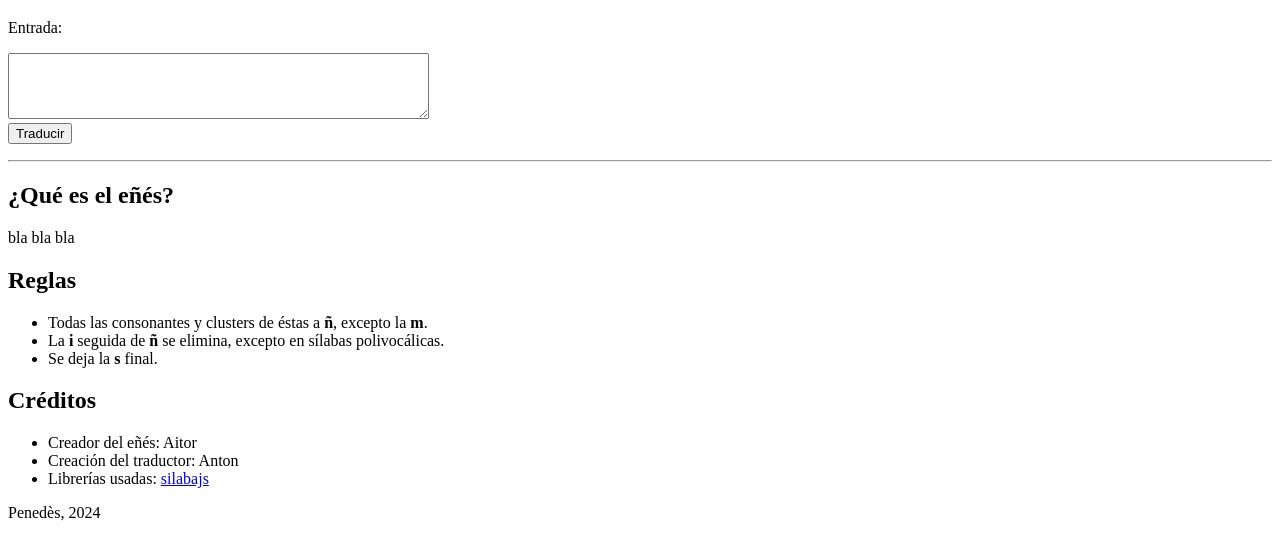
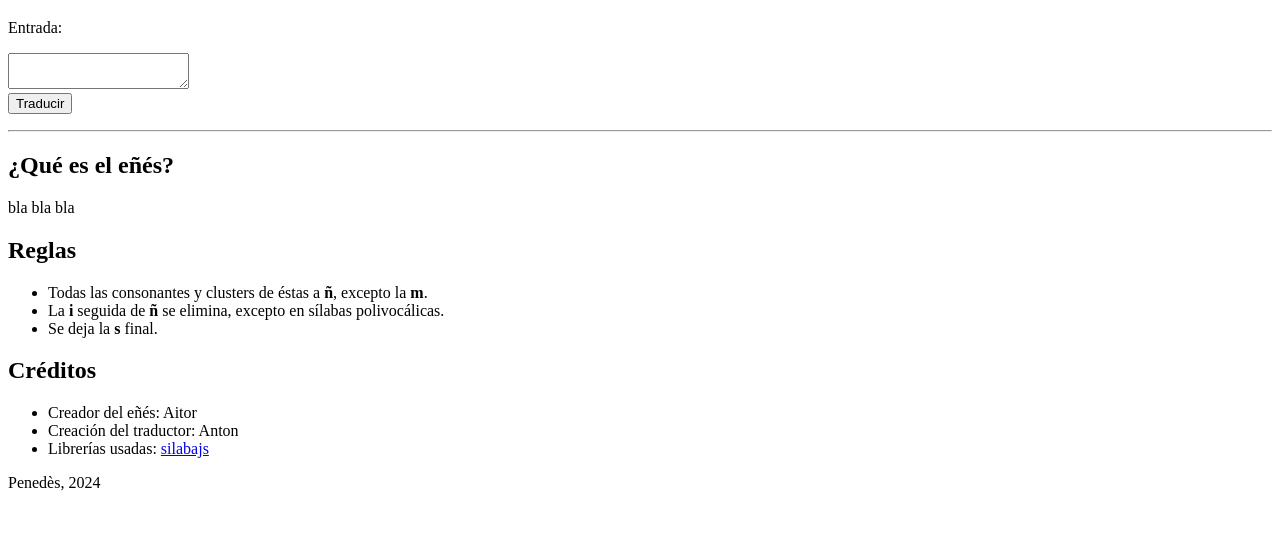
Before and after one commit to bartolso/enes, a plain HTML site: page index.html in a window 1280 px wide. Shown: the part 61-618 px from the top of the page. Drawn offline with Linux system fonts and the light colour scheme.

Commit message:
Update index.html

```diff
--- a/index.html
+++ b/index.html
@@ -9,7 +9,7 @@
 <body>
     <h1>Traductor al eñés</h1>
     <p>Entrada:</p>
-    <textarea id="textInput" rows="4" cols="50"></textarea>
+    <textarea id="textInput"></textarea>
     <br>
     <button onclick="retrieveText()">Traducir</button>
     <p id="outputBox"></p>
```
